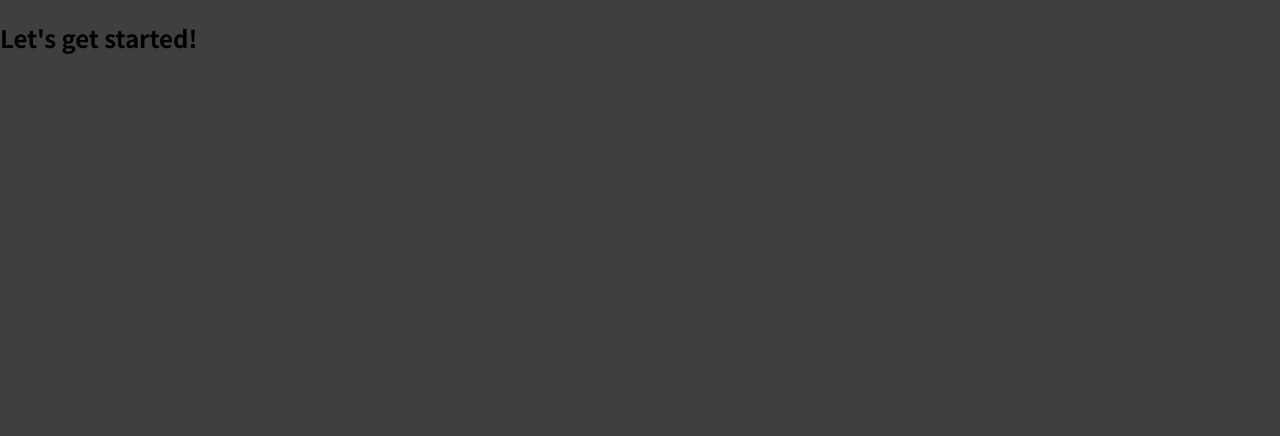
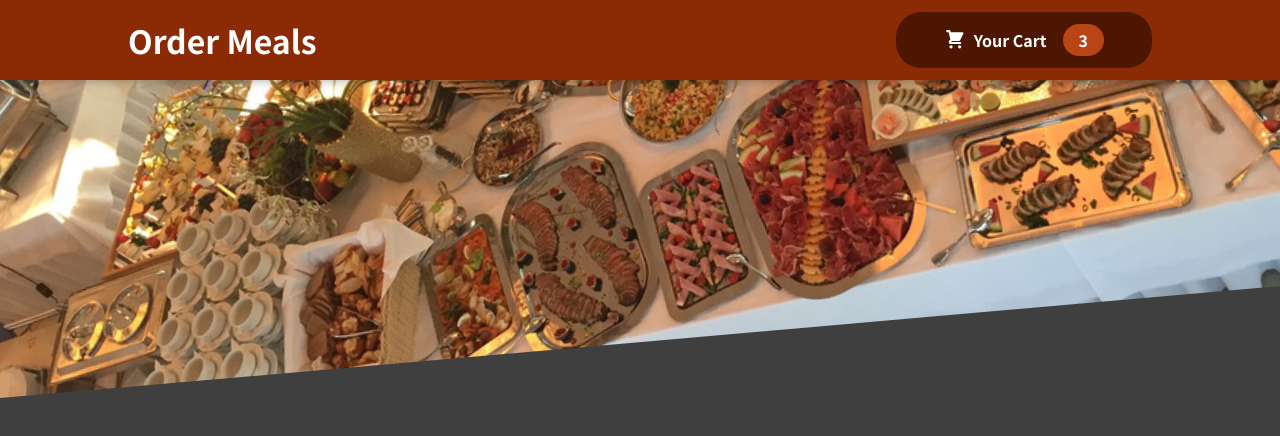
Before and after one commit to wasimhyder09/react-food-app, a JavaScript app: page / in a window 1280 px wide. Shown: the top 436 px of the page. Built offline with nearby package versions, Linux system fonts and the light colour scheme.

Commit message:
Completed strucutre of header

```diff
--- a/src/App.js
+++ b/src/App.js
@@ -1,8 +1,10 @@
+import Header from './components/Layout/Header';
+
 function App() {
   return (
-    <div>
-      <h2>Let's get started!</h2>
-    </div>
+    <>
+      <Header />
+    </>
   );
 }
 
--- /dev/null
+++ b/src/components/Cart/CartIcon.js
@@ -0,0 +1,13 @@
+const CartIcon = () => {
+  return (
+    <svg
+      xmlns='http://www.w3.org/2000/svg'
+      viewBox='0 0 20 20'
+      fill='currentColor'
+    >
+      <path d='M3 1a1 1 0 000 2h1.22l.305 1.222a.997.997 0 00.01.042l1.358 5.43-.893.892C3.74 11.846 4.632 14 6.414 14H15a1 1 0 000-2H6.414l1-1H14a1 1 0 00.894-.553l3-6A1 1 0 0017 3H6.28l-.31-1.243A1 1 0 005 1H3zM16 16.5a1.5 1.5 0 11-3 0 1.5 1.5 0 013 0zM6.5 18a1.5 1.5 0 100-3 1.5 1.5 0 000 3z' />
+    </svg>
+  );
+};
+
+export default CartIcon;
--- /dev/null
+++ b/src/components/Layout/Header.js
@@ -0,0 +1,17 @@
+import mealsImg from '../../assets/images/meals.jpg';
+import classes from "./Header.module.css";
+import HeaderCartButton from './HeaderCartButton';
+
+const Header = props => {
+  return <>
+    <header className={classes.header}>
+      <h1>Order Meals</h1>
+      <HeaderCartButton />
+    </header>
+    <div className={classes['main-image']}>
+      <img src={mealsImg} alt="A table full of delicious food" />
+    </div>
+  </>
+};
+
+export default Header;
--- /dev/null
+++ b/src/components/Layout/Header.module.css
@@ -0,0 +1,29 @@
+.header {
+  position: fixed;
+  top: 0;
+  left: 0;
+  width: 100%;
+  height: 5rem;
+  background-color: #8a2b06;
+  color: white;
+  display: flex;
+  justify-content: space-between;
+  align-items: center;
+  padding: 0 10%;
+  box-shadow: 0 2px 8px rgba(0, 0, 0, 0.25);
+  z-index: 10;
+}
+
+.main-image {
+  width: 100%;
+  height: 25rem;
+  z-index: 0;
+  overflow: hidden;
+}
+
+.main-image img {
+  width: 110%;
+  height: 100%;
+  object-fit: cover;
+  transform: rotateZ(-5deg) translateY(-4rem) translateX(-1rem);
+}
--- /dev/null
+++ b/src/components/Layout/HeaderCartButton.js
@@ -0,0 +1,16 @@
+import CartIcon from "../Cart/CartIcon";
+import classes from "./HeaderCartButton.module.css";
+
+const HeaderCartButton = () => {
+  return <button className={classes.button}>
+    <span className={classes.icon}>
+      <CartIcon />
+    </span>
+    <span>Your Cart</span>
+    <span className={classes.badge}>
+      3
+    </span>
+  </button>
+};
+
+export default HeaderCartButton;
--- /dev/null
+++ b/src/components/Layout/HeaderCartButton.module.css
@@ -0,0 +1,59 @@
+.button {
+  cursor: pointer;
+  font: inherit;
+  border: none;
+  background-color: #4d1601;
+  color: white;
+  padding: 0.75rem 3rem;
+  display: flex;
+  justify-content: space-around;
+  align-items: center;
+  border-radius: 25px;
+  font-weight: bold;
+}
+
+.button:hover,
+.button:active {
+  background-color: #2c0d00;
+}
+
+.icon {
+  width: 1.35rem;
+  height: 1.35rem;
+  margin-right: 0.5rem;
+}
+
+.badge {
+  background-color: #b94517;
+  padding: 0.25rem 1rem;
+  border-radius: 25px;
+  margin-left: 1rem;
+  font-weight: bold;
+}
+
+.button:hover .badge,
+.button:active .badge {
+  background-color: #92320c;
+}
+
+.bump {
+  animation: bump 300ms ease-out;
+}
+
+@keyframes bump {
+  0% {
+    transform: scale(1);
+  }
+  10% {
+    transform: scale(0.9);
+  }
+  30% {
+    transform: scale(1.1);
+  }
+  50% {
+    transform: scale(1.15);
+  }
+  100% {
+    transform: scale(1);
+  }
+}
```
Also changed, not shown: src/assets/images/meals.jpg (added).
